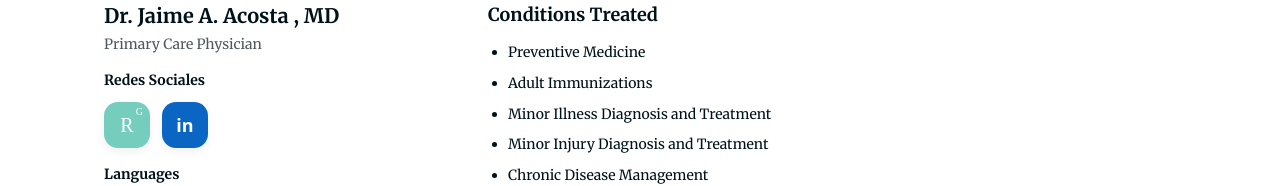
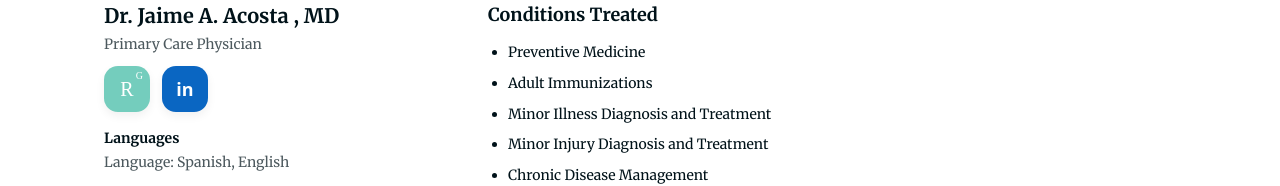
Before and after one commit to sipry/adult-clinic, a Next.js app: page /provider/dr-Jaime-Acosta in a window 1280 px wide. Shown: the part 463-649 px from the top of the page. Built offline with nearby package versions, Linux system fonts and the light colour scheme; no server answers.

Commit message:
feat(hero-banner): remove unused hero image and clean up component structure

```diff
--- a/src/app/components/HeroBanner.tsx
+++ b/src/app/components/HeroBanner.tsx
@@ -12,12 +12,10 @@ import {
   type Variants,
 } from "framer-motion";
 import heropaint from "@/../public/assets/images/hero-paint.webp";
-import heropaint2 from "@/../public/assets/images/hero-paint-2.webp";
 import { PALETTE, BRAND } from "@/app/ui/palette";
 
 const slides = [
   { src: heropaint.src, alt: "Hero background", pos: "100% 0%" },
-  { src: heropaint2.src, alt: "Hero background 2" },
 ];
 
 const ONLY_FADE = false;
@@ -246,7 +244,7 @@ export default function HeroBannerMixedCentered() {
       </div>
 
       {/* dots */}
-      <div className="pointer-events-auto absolute inset-x-0 bottom-6 z-20 flex items-center justify-center gap-2 px-6">
+      {/* <div className="pointer-events-auto absolute inset-x-0 bottom-6 z-20 flex items-center justify-center gap-2 px-6">
         <div className="flex items-center justify-center gap-2 px-3 py-2">
           {slides.map((_, idx) => {
             const active = idx === i;
@@ -277,7 +275,7 @@ export default function HeroBannerMixedCentered() {
             );
           })}
         </div>
-      </div>
+      </div> */}
     </section>
   );
 }
--- a/src/app/contexts/TranslationContext.tsx
+++ b/src/app/contexts/TranslationContext.tsx
@@ -660,7 +660,7 @@ const translations: Record<Language, Record<string, TranslationValue>> = {
 
     // Clinica de pediatria
     "peds.pretitle": "See our pediatric clinic",
-    "peds.title": "Your Health Pediatric Clinic",
+    "peds.title": "Your Health Pediatric",
     "peds.subtitle": "Everything in one place: visits, vaccines, follow-ups and guidance for parents.",
     "peds.clinicName": "SweetCare Pediatric Clinic",
     "peds.phone": "(407) 554-5707",
--- a/src/app/provider/[id]/page.tsx
+++ b/src/app/provider/[id]/page.tsx
@@ -201,9 +201,7 @@ export default function ProviderDetailPage() {
 
               {isDrJaimeAcosta && (
                 <div>
-                  <p className="text-sm font-semibold mt-4" style={{ color: BRAND.text }}>
-                    Redes Sociales
-                  </p>
+
 
                   <div className="mt-3 flex gap-3">
 
```
Also changed, not shown: public/assets/images/Jaime.webp, public/assets/images/hero-paint-2.webp (deleted).
